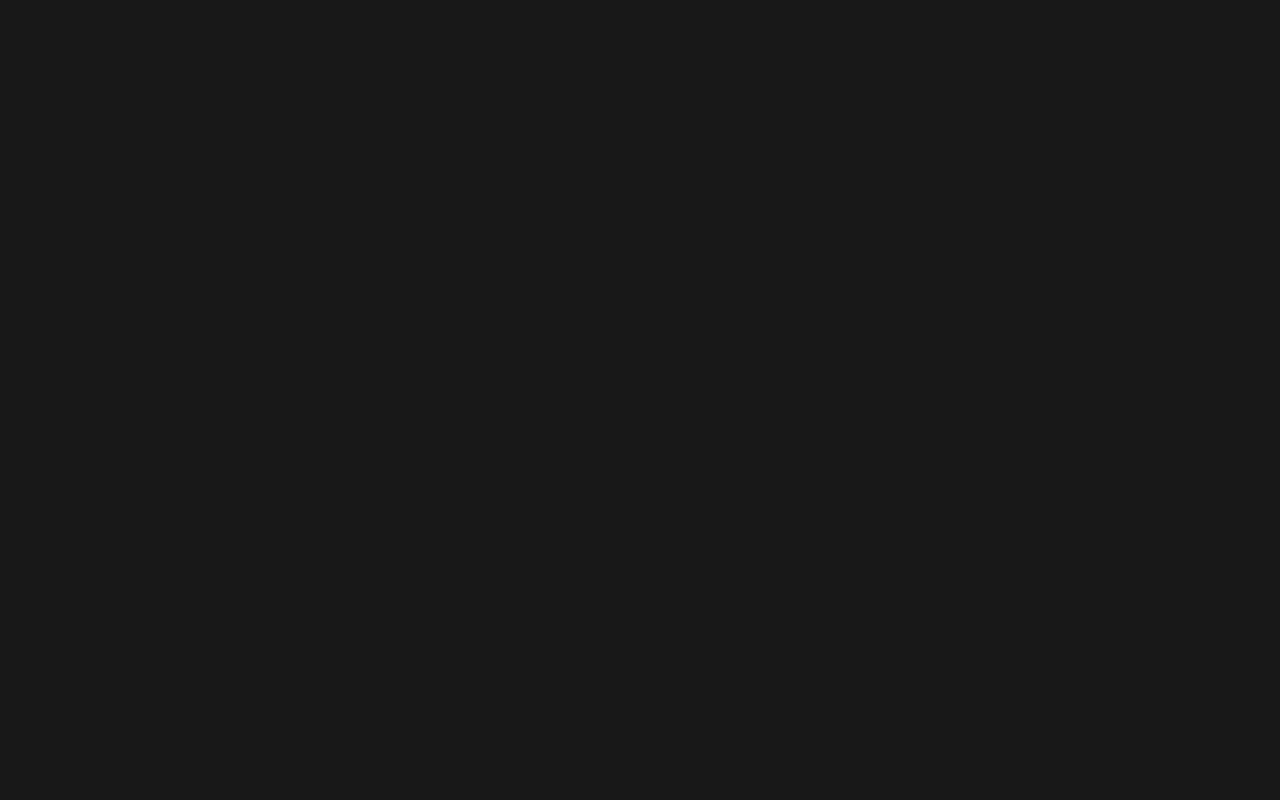
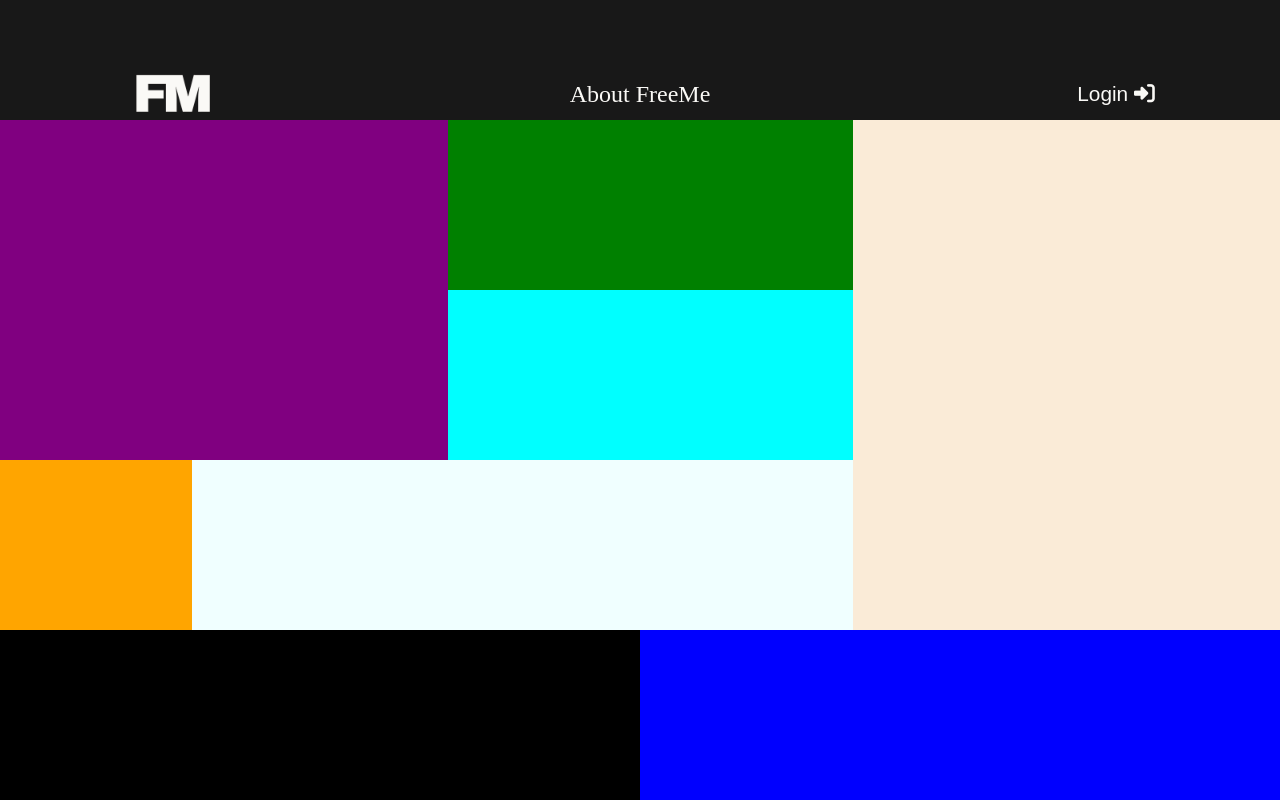
Before and after one commit to JeffleIncarnate/Free-Me-Website, a React (Vite) app: page /communityNetwork in a window 1280 px wide. Before the commit this address had no page. Built offline with nearby package versions, Linux system fonts and the light colour scheme; the HTML template or start-up script is replaced by a standard one.

Commit message:
Update: Community network layout done

```diff
--- a/src/App.tsx
+++ b/src/App.tsx
@@ -8,6 +8,7 @@ import LoginPage from "./layouts/login";
 import OauthPage from "./layouts/oauth";
 import OpportunitiesPage from "./layouts/opportunities";
 import DashboardPage from "./layouts/dashboard";
+import CommunityNetworkPage from "./layouts/communityNetwork";
 
 function App() {
   return (
@@ -18,6 +19,7 @@ function App() {
       <Route path="/oauth" element={<OauthPage />} />
       <Route path="/opportunities" element={<OpportunitiesPage />} />
       <Route path="/dashboard" element={<DashboardPage />} />
+      <Route path="/communityNetwork" element={<CommunityNetworkPage />} />
     </Routes>
   );
 }
--- /dev/null
+++ b/src/components/communityNetwork/communityNetwork.css
@@ -0,0 +1,73 @@
+.FRE__CommunityNetwork {
+  height: 85vh;
+  width: 100%;
+  margin-top: 15vh;
+  background-color: red;
+  display: grid;
+  grid-template-rows: [row1] 25% [row2] 25% [row3] 25% [row4] 25% [end];
+  grid-template-columns: [col1] 15% [col2] 20% [col3] 15% [col4] auto [col5] auto [end];
+}
+
+.FRE__CommunityNetwork-hard_software {
+  grid-column-start: col1;
+  grid-column-end: span col3;
+  grid-row-start: row1;
+  grid-row-end: span row3;
+  background-color: purple;
+}
+
+.FRE__CommunityNetwork-utility {
+  grid-column-start: col3;
+  grid-column-end: span col5;
+  grid-row-start: row1;
+  grid-row-end: span row2;
+  background-color: green;
+}
+
+.FRE__CommunityNetwork-insurance {
+  grid-column-start: col3;
+  grid-column-end: span col5;
+  grid-row-start: row2;
+  grid-row-end: span row3;
+  background-color: cyan;
+}
+
+.FRE__CommunityNetwork-balances {
+  grid-column-start: col5;
+  grid-column-end: span col5;
+  grid-row-start: row1;
+  grid-row-end: span row4;
+  background-color: antiquewhite;
+}
+
+.FRE__CommunityNetwork-accomodation {
+  grid-column-start: col1;
+  grid-column-end: span col2;
+  grid-row-start: row3;
+  grid-row-end: span row4;
+  background-color: orange;
+}
+
+.FRE__CommunityNetwork-energy {
+  grid-column-start: col2;
+  grid-column-end: span col5;
+  grid-row-start: row3;
+  grid-row-end: span row4;
+  background-color: azure;
+}
+
+.FRE__CommunityNetwork-banking {
+  grid-column-start: col1;
+  grid-column-end: span col4;
+  grid-row-start: row4;
+  grid-row-end: span row4;
+  background-color: black;
+}
+
+.FRE__CommunityNetwork-education {
+  grid-column-start: col4;
+  grid-column-end: span col4;
+  grid-row-start: row4;
+  grid-row-end: span row4;
+  background-color: blue;
+}
--- /dev/null
+++ b/src/components/communityNetwork/communityNetwork.tsx
@@ -0,0 +1,18 @@
+import "./communityNetwork.css";
+
+export default function CommunityNetwork() {
+  return (
+    <main className="FRE__CommunityNetwork">
+      <div className="FRE__CommunityNetwork-hard_software"></div>
+      <div className="FRE__CommunityNetwork-utility"></div>
+      <div className="FRE__CommunityNetwork-insurance"></div>
+      <div className="FRE__CommunityNetwork-balances"></div>
+
+      <div className="FRE__CommunityNetwork-accomodation"></div>
+      <div className="FRE__CommunityNetwork-energy"></div>
+
+      <div className="FRE__CommunityNetwork-banking"></div>
+      <div className="FRE__CommunityNetwork-education"></div>
+    </main>
+  );
+}
--- /dev/null
+++ b/src/layouts/communityNetwork.tsx
@@ -0,0 +1,17 @@
+import Navbar from "../components/navbar/navbar";
+import CommunityNetwork from "../components/communityNetwork/communityNetwork";
+
+import { useEffect } from "react";
+
+export default function CommunityNetworkPage() {
+  useEffect(() => {
+    document.title = "Community Network | Free Me";
+  }, []);
+
+  return (
+    <>
+      <Navbar />
+      <CommunityNetwork />
+    </>
+  );
+}
```
